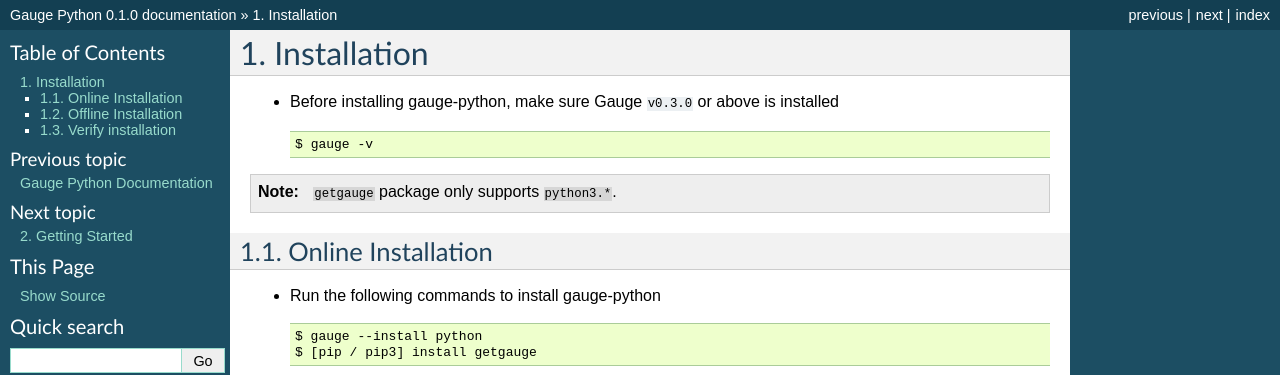
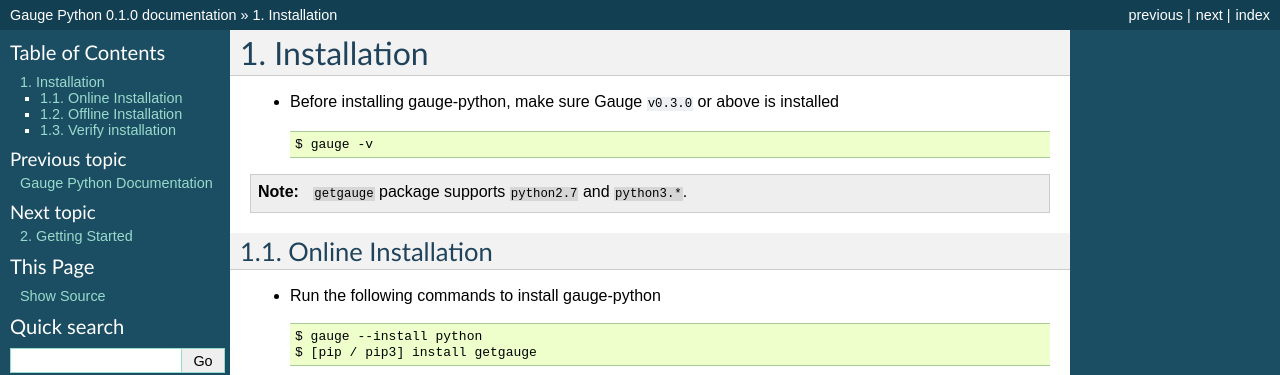
Before and after one commit to getgauge/gauge-python, a Sphinx documentation site: the page built from docs/source/installation.rst, in a window 1280 px wide. Shown: the top 375 px of the page. Built offline with Sphinx 7.4.7, drawn with Linux system fonts in a browser that asks for light colours.

Commit message:
Updating python2.7 details

```diff
--- a/docs/source/installation.rst
+++ b/docs/source/installation.rst
@@ -11,7 +11,7 @@ Installation
        $ gauge -v
 
 .. note::
-   ``getgauge`` package only supports ``python3.*``.
+   ``getgauge`` package supports ``python2.7`` and ``python3.*``.
 
 
 Online Installation
--- a/setup.py
+++ b/setup.py
@@ -13,6 +13,7 @@ setup(
     classifiers=[
         'Development Status :: 3 - Alpha',
         'License :: OSI Approved :: MIT License',
+        'Programming Language :: Python :: 2.7',
         'Programming Language :: Python :: 3',
         'Programming Language :: Python :: 3.1',
         'Programming Language :: Python :: 3.2',
```
